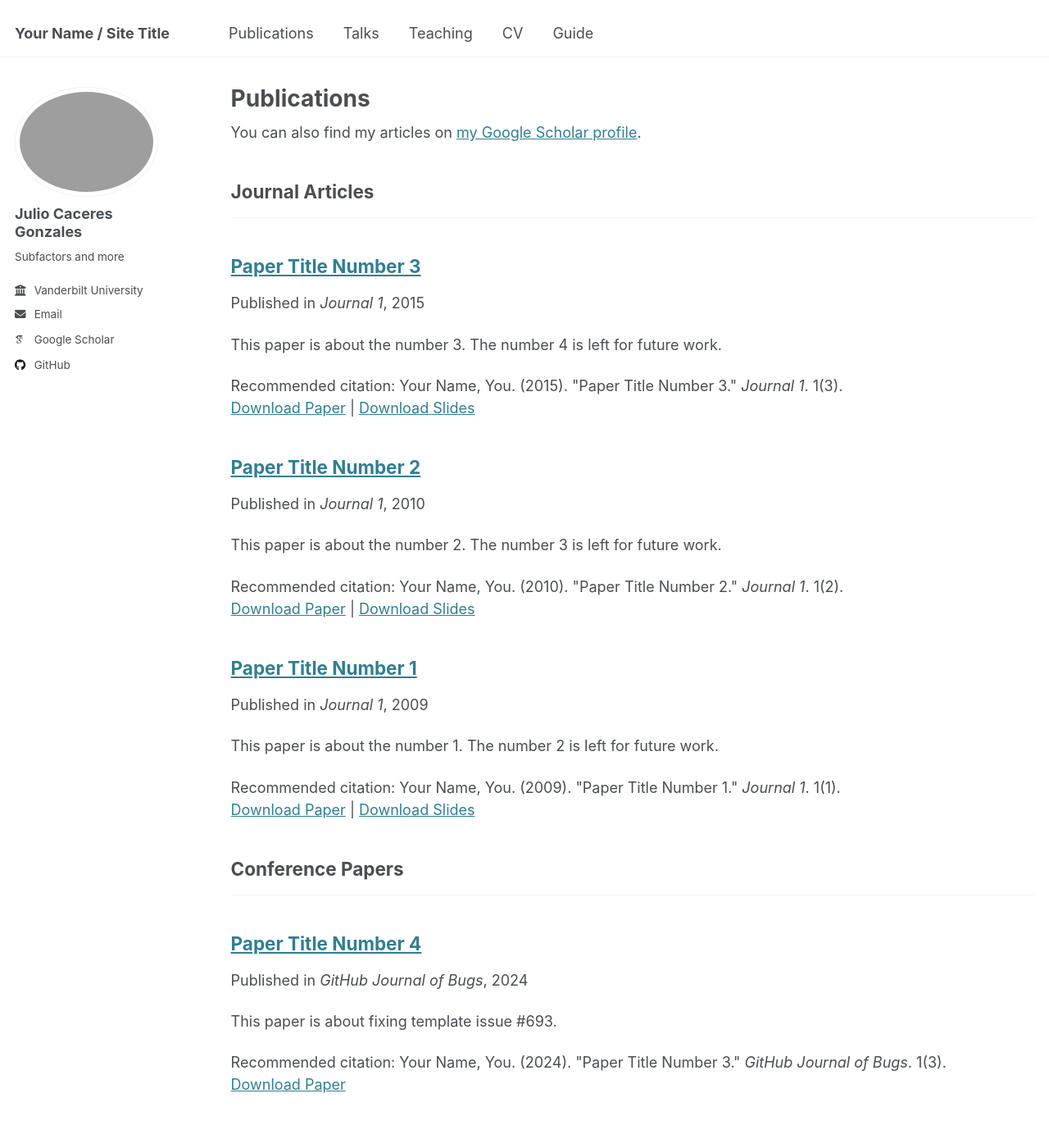
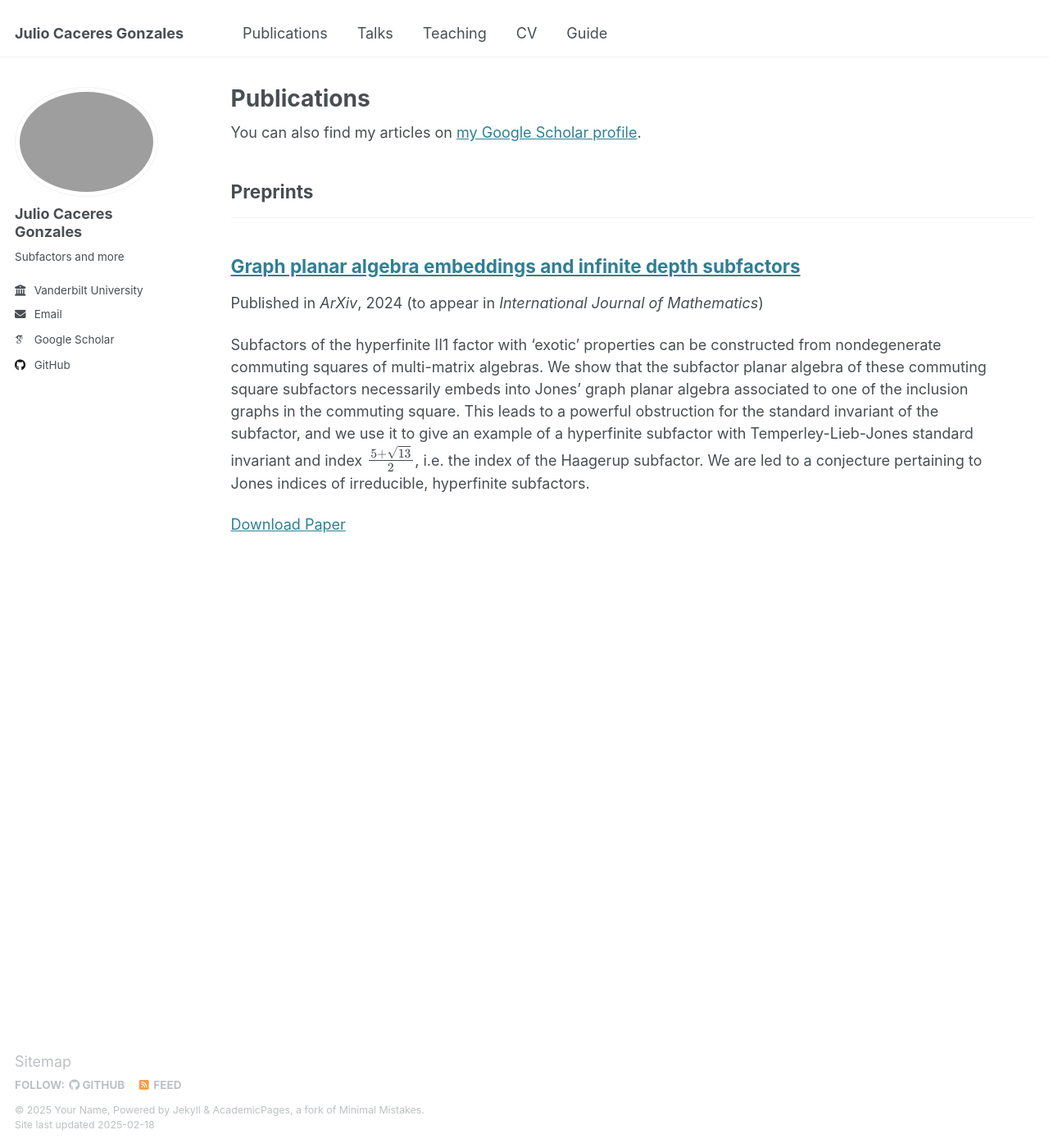
Before and after one commit to wikiwa1/wikiwa1.github.io, a Jekyll site: the page built from _pages/publications.html, in a window 1280 px wide and 1400 px high. Shown: the whole window at 82% size. Built offline with Jekyll 4.4.1, drawn with Linux system fonts in a browser that asks for light colours; some web fonts are replaced.

Commit message:
Updated publications page with "to appear" option

```diff
--- a/_config.yml
+++ b/_config.yml
@@ -9,7 +9,7 @@
 # Basic Site Settings
 locale                   : "en-US"
 site_theme               : "default"
-title                    : "Your Name / Site Title"
+title                    : "Julio Caceres Gonzales"
 title_separator          : "-"
 name                     : &name "Your Name"
 description              : &description "personal description"
@@ -22,7 +22,7 @@ repository               : "academicpages/academicpages.github.io"
 #               Additional customization can be done by editing /_includes/author-profile.html
 author:
   # Biographic information
-  avatar           : "images/JulioOct2023.jpg"
+  avatar           : "JulioOct2023.jpg"
   name             : "Julio Caceres Gonzales"
   pronouns         : # example: "she/her"
   bio              : "Subfactors and more"
@@ -81,6 +81,8 @@ publication_category:
     title: 'Books'
   manuscripts:
     title: 'Journal Articles'
+  preprints:
+    title: 'Preprints'
   conferences:
     title: 'Conference Papers'
 
@@ -263,7 +265,7 @@ defaults:
     values:
       layout: single
       author_profile: true
-      share: true
+      share: false
       comments: true
   # _portfolio
   - scope:
--- a/_includes/archive-single.html
+++ b/_includes/archive-single.html
@@ -40,6 +40,8 @@
 
         {% if post.collection == 'teaching' %}
           <p> {{ post.type }}, <i>{{ post.venue }}</i>, {{ post.date | default: "1900-01-01" | date: "%Y" }} </p>
+          {% elsif post.collection == 'publications' and post.toappear %}
+          <p>Published in <i>{{ post.venue }}</i>, {{ post.date | default: "1900-01-01" | date: "%Y" }} (to appear in <i>{{ post.toappear}}</i>) </p>
         {% elsif post.collection == 'publications' %}
           <p>Published in <i>{{ post.venue }}</i>, {{ post.date | default: "1900-01-01" | date: "%Y" }} </p>
         {% elsif post.date %}
--- a/_layouts/single.html
+++ b/_layouts/single.html
@@ -36,6 +36,8 @@ layout: default
 
         {% if page.collection == 'teaching' %}
           <p> {{ page.type }}, <i>{{ page.venue }}</i>, {{ page.date | default: "1900-01-01" | date: "%Y" }} </p>
+        {% elsif page.venue and page.date and page.toappear %}
+          <p>Published in <i>{{ page.venue }}</i>, {{ page.date | default: "1900-01-01" | date: "%Y" }} (to appear in <i>{{ page.toappear}}</i>) </p>
         {% elsif page.venue and page.date %}
           <p>Published in <i>{{ page.venue }}</i>, {{ page.date | default: "1900-01-01" | date: "%Y" }} </p>
         {% elsif page.date %}
--- a/_publications/2009-10-01-paper-title-number-1.md
+++ b/_publications/2009-10-01-paper-title-number-1.md
@@ -1,14 +1,15 @@
 ---
-title: "Paper Title Number 1"
+title: "Graph planar algebra embeddings and infinite depth subfactors"
 collection: publications
-category: manuscripts
-permalink: /publication/2009-10-01-paper-title-number-1
-excerpt: 'This paper is about the number 1. The number 2 is left for future work.'
-date: 2009-10-01
-venue: 'Journal 1'
-slidesurl: 'http://academicpages.github.io/files/slides1.pdf'
-paperurl: 'http://academicpages.github.io/files/paper1.pdf'
-citation: 'Your Name, You. (2009). &quot;Paper Title Number 1.&quot; <i>Journal 1</i>. 1(1).'
+category: preprints
+permalink: /publication/gpaembeddings
+excerpt: 'Subfactors of the hyperfinite II1 factor with ''exotic'' properties can be constructed from nondegenerate commuting squares of multi-matrix algebras. We show that the subfactor planar algebra of these commuting square subfactors necessarily embeds into Jones'' graph planar algebra associated to one of the inclusion graphs in the commuting square. This leads to a powerful obstruction for the standard invariant of the subfactor, and we use it to give an example of a hyperfinite subfactor with Temperley-Lieb-Jones standard invariant and index $$\frac{5+\sqrt{13}}{2}$$, i.e. the index of the Haagerup subfactor. We are led to a conjecture pertaining to Jones indices of irreducible, hyperfinite subfactors.'
+date: 2024-10-18
+venue: 'ArXiv'
+toappear: 'International Journal of Mathematics'
+slidesurl: #
+paperurl: 'https://arxiv.org/abs/2410.14819'
+citation: #
 ---
 
 The contents above will be part of a list of publications, if the user clicks the link for the publication than the contents of section will be rendered as a full page, allowing you to provide more information about the paper for the reader. When publications are displayed as a single page, the contents of the above "citation" field will automatically be included below this section in a smaller font.
--- a/_publications/2010-10-01-paper-title-number-2.md
+++ /dev/null
@@ -1,14 +0,0 @@
----
-title: "Paper Title Number 2"
-collection: publications
-category: manuscripts
-permalink: /publication/2010-10-01-paper-title-number-2
-excerpt: 'This paper is about the number 2. The number 3 is left for future work.'
-date: 2010-10-01
-venue: 'Journal 1'
-slidesurl: 'http://academicpages.github.io/files/slides2.pdf'
-paperurl: 'http://academicpages.github.io/files/paper2.pdf'
-citation: 'Your Name, You. (2010). &quot;Paper Title Number 2.&quot; <i>Journal 1</i>. 1(2).'
----
-
-The contents above will be part of a list of publications, if the user clicks the link for the publication than the contents of section will be rendered as a full page, allowing you to provide more information about the paper for the reader. When publications are displayed as a single page, the contents of the above "citation" field will automatically be included below this section in a smaller font.
--- a/_publications/2015-10-01-paper-title-number-3.md
+++ /dev/null
@@ -1,14 +0,0 @@
----
-title: "Paper Title Number 3"
-collection: publications
-category: manuscripts
-permalink: /publication/2015-10-01-paper-title-number-3
-excerpt: 'This paper is about the number 3. The number 4 is left for future work.'
-date: 2015-10-01
-venue: 'Journal 1'
-slidesurl: 'http://academicpages.github.io/files/slides3.pdf'
-paperurl: 'http://academicpages.github.io/files/paper3.pdf'
-citation: 'Your Name, You. (2015). &quot;Paper Title Number 3.&quot; <i>Journal 1</i>. 1(3).'
----
-
-The contents above will be part of a list of publications, if the user clicks the link for the publication than the contents of section will be rendered as a full page, allowing you to provide more information about the paper for the reader. When publications are displayed as a single page, the contents of the above "citation" field will automatically be included below this section in a smaller font.
--- a/_publications/2024-02-17-paper-title-number-4.md
+++ /dev/null
@@ -1,13 +0,0 @@
----
-title: "Paper Title Number 4"
-collection: publications
-category: conferences
-permalink: /publication/2024-02-17-paper-title-number-4
-excerpt: 'This paper is about fixing template issue #693.'
-date: 2024-02-17
-venue: 'GitHub Journal of Bugs'
-paperurl: 'http://academicpages.github.io/files/paper3.pdf'
-citation: 'Your Name, You. (2024). &quot;Paper Title Number 3.&quot; <i>GitHub Journal of Bugs</i>. 1(3).'
----
-
-The contents above will be part of a list of publications, if the user clicks the link for the publication than the contents of section will be rendered as a full page, allowing you to provide more information about the paper for the reader. When publications are displayed as a single page, the contents of the above "citation" field will automatically be included below this section in a smaller font.
```
